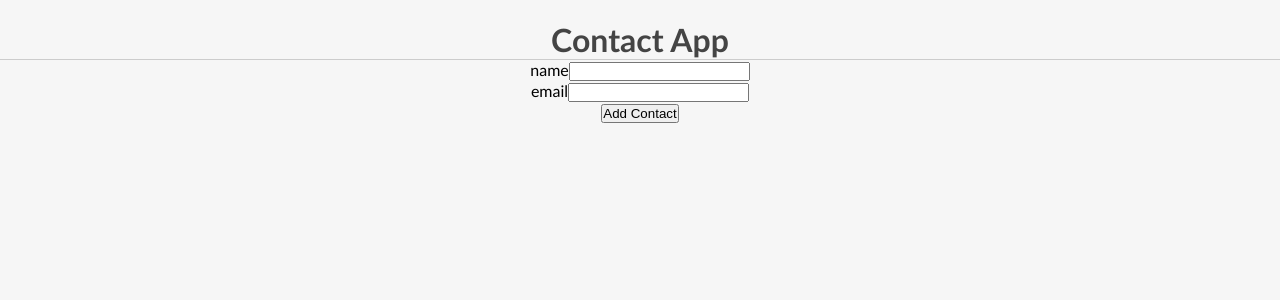
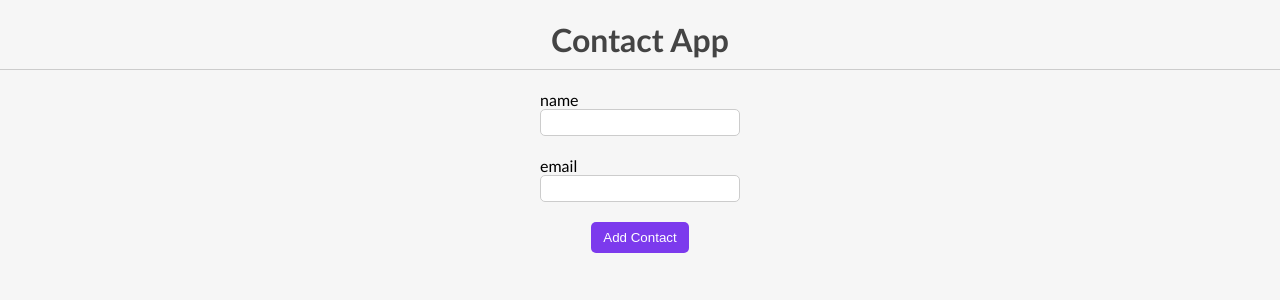
Before and after one commit to mobin-atrzade/react-project-ContactList, a React (Create React App) app: page /add in a window 1280 px wide. Shown: the top 300 px of the page. Built offline with nearby package versions, Linux system fonts and the light colour scheme.

Commit message:
added style component

```diff
--- a/package.json
+++ b/package.json
@@ -3,11 +3,9 @@
   "version": "0.1.0",
   "private": true,
   "dependencies": {
-    "@testing-library/jest-dom": "^5.11.4",
-    "@testing-library/react": "^11.1.0",
-    "@testing-library/user-event": "^12.1.10",
     "react": "^17.0.2",
     "react-dom": "^17.0.2",
+    "react-router-dom": "5.2.0",
     "react-scripts": "4.0.3",
     "web-vitals": "^1.0.1"
   },
--- a/src/App.css
+++ b/src/App.css
@@ -8,5 +8,5 @@
 h1 {
   border-bottom: 1px solid #ccc;
   color: #444;
-
+  padding-bottom: 10px;
 }
--- a/src/App.js
+++ b/src/App.js
@@ -1,7 +1,8 @@
-import { useState } from 'react';
+import { useEffect, useState } from 'react';
 import './App.css';
 import AddContact from './components/AddContact/AddContact';
 import ContactList from './components/ContactList/ContactList';
+import { Switch, Route } from 'react-router-dom'
 
 function App() {
   const [contacts, setContacts] = useState([])
@@ -15,16 +16,40 @@ function App() {
     const filteredContacts = contacts.filter((c) => c.id !== id)
     setContacts(filteredContacts)
   }
+  useEffect(() => {
+    const savedContacts = JSON.parse(localStorage.getItem('contacts'));
+    if (savedContacts) setContacts(savedContacts);
+  }, [])
+
+  useEffect(() => {
+    localStorage.setItem('contacts', JSON.stringify(contacts))
+  }, [contacts])
+
+
   return (
     <main className="App">
       <h1>Contact App</h1>
-      <AddContact
+      <Switch>
+        <Route
+          path="/add"
+          component={(props) => <AddContact addContactHandler={addContactHandler} {...props} />}
+        />
+        <Route
+          path="/"
+          exact
+          component={() =>
+            <ContactList
+              contacts={contacts}
+              onDelete={deleteContactHandler} />}
+        />
+      </Switch>
+      {/* <AddContact
         addContactHandler={addContactHandler}
-      />
-      <ContactList
+      /> */}
+      {/* <ContactList
         contacts={contacts}
         onDelete={deleteContactHandler}
-      />
+      /> */}
     </main>
   );
 }
--- a/src/components/AddContact/AddContact.js
+++ b/src/components/AddContact/AddContact.js
@@ -1,6 +1,6 @@
 import React, { useState } from 'react'
-
-const AddContact = ({ addContactHandler }) => {
+import './addcontact.css'
+const AddContact = ({ addContactHandler, history }) => {
     const [contact, setContact] = useState({
         name: "",
         email: ""
@@ -17,6 +17,7 @@ const AddContact = ({ addContactHandler }) => {
         e.preventDefault()
         addContactHandler(contact)
         setContact({ name: "", email: "" })
+        history.push("/")
     }
 
     return (
--- a/src/components/AddContact/addcontact.css
+++ b/src/components/AddContact/addcontact.css
@@ -0,0 +1,31 @@
+form {
+  display: flex;
+  flex-direction: column;
+  align-items: center;
+}
+.formControl {
+  display: flex;
+  flex-direction: column;
+  align-items: flex-start;
+  margin-top: 20px;
+}
+.formControl input {
+  outline: none;
+  border-radius: 5px;
+  border: 1px solid #ccc;
+  padding: 5px 8px;
+  width: 200px;
+}
+.formControl input:focus {
+  border: 2px solid #7c3aed;
+}
+form button {
+  cursor: pointer;
+  border: none;
+  outline: none;
+  margin-top: 20px;
+  padding: 8px 12px;
+  color: #fff;
+  background-color: #7c3aed;
+  border-radius: 5px;
+}
--- a/src/index.js
+++ b/src/index.js
@@ -2,10 +2,11 @@ import React from 'react';
 import ReactDOM from 'react-dom';
 import './index.css';
 import App from './App';
+import { BrowserRouter } from 'react-router-dom'
 
 ReactDOM.render(
-  <React.StrictMode>
+  <BrowserRouter>
     <App />
-  </React.StrictMode>,
+  </BrowserRouter>,
   document.getElementById('root')
 );
```
Also changed, not shown: 1 other file (tests, documents, lock files or other folders).
